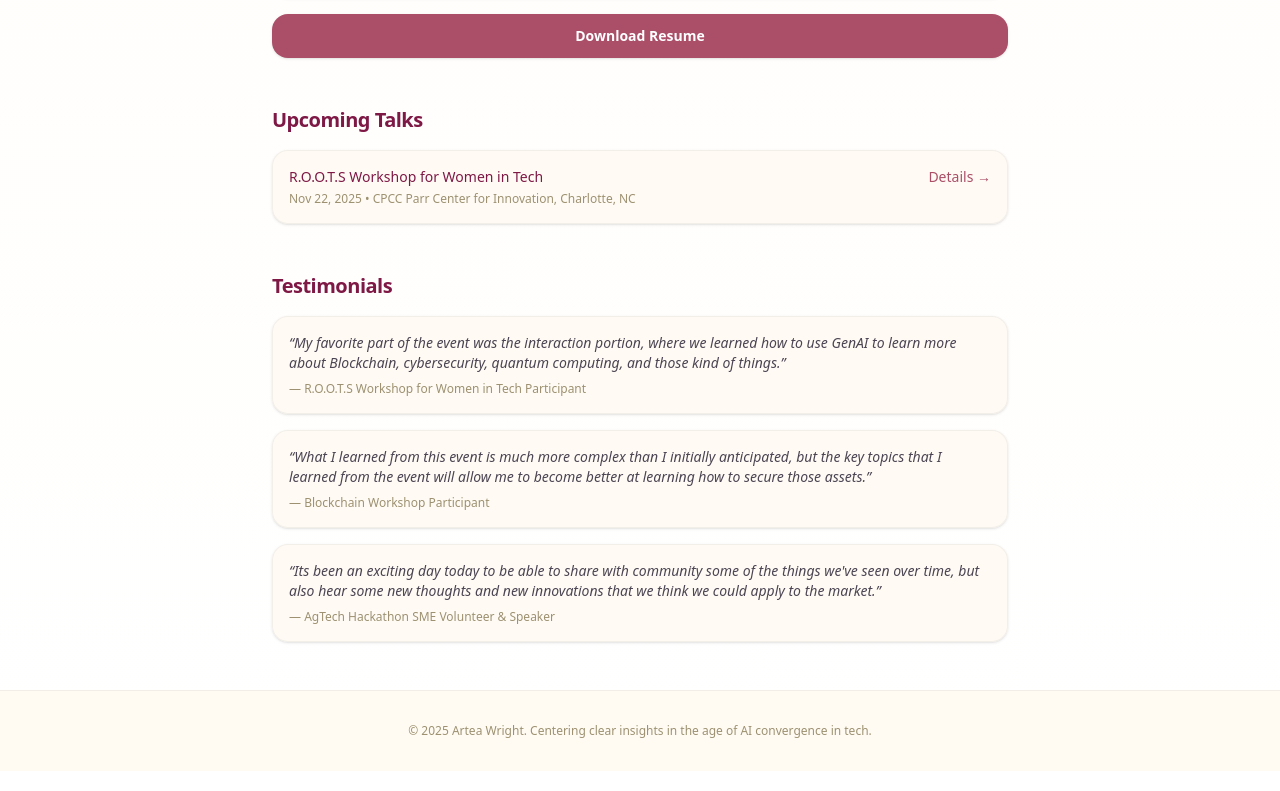
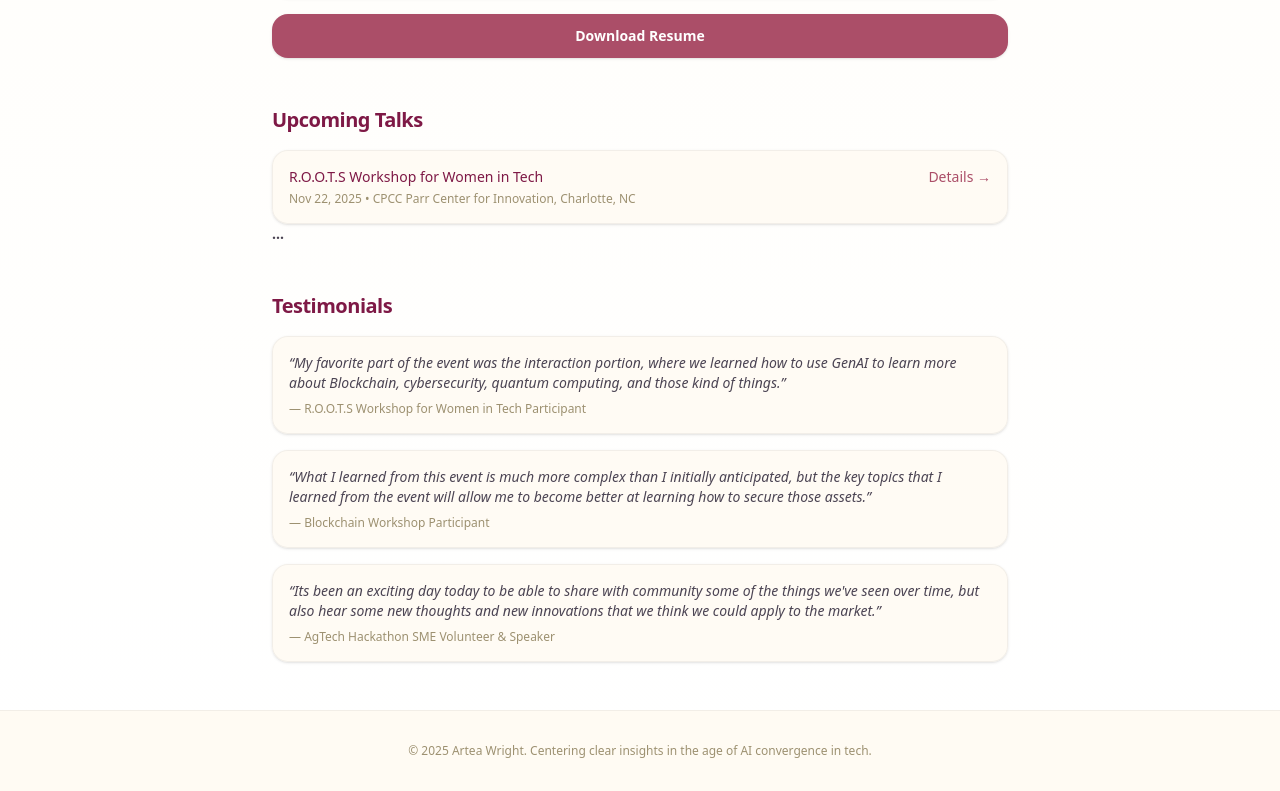
Before and after one commit to ArteaWright/portfolio_2.0, a React (Vite) app: page / in a window 1280 px wide. Shown: the part 2373-3164 px from the top of the page. Built offline with nearby package versions, Linux system fonts and the light colour scheme.

Commit message:
site: add etc to upcoming talks

```diff
--- a/src/App.tsx
+++ b/src/App.tsx
@@ -240,6 +240,7 @@ export default function AW_Speaker_DataScientist() {
             </Card>
           ))}
         </div>
+        <p className="text-sm" style={{ color: '#4b4453', fontWeight: 'bold' }}>...</p>
       </Section>
 
       {/* TESTIMONIALS */}
```
